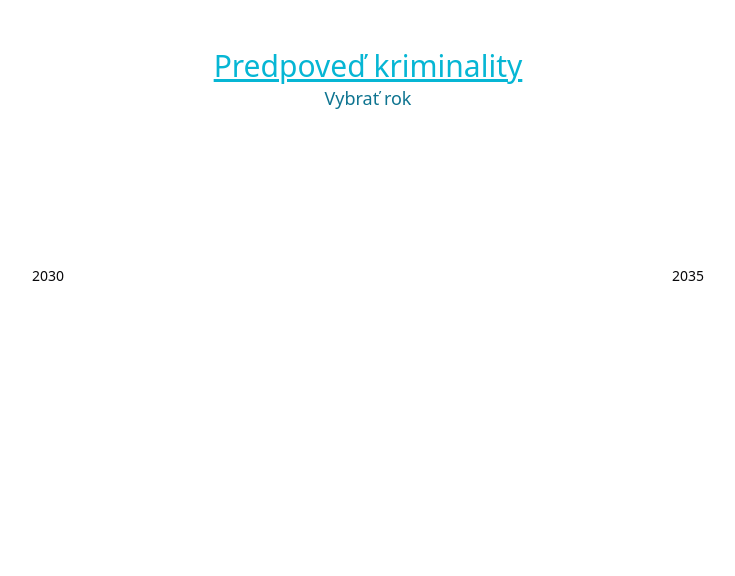
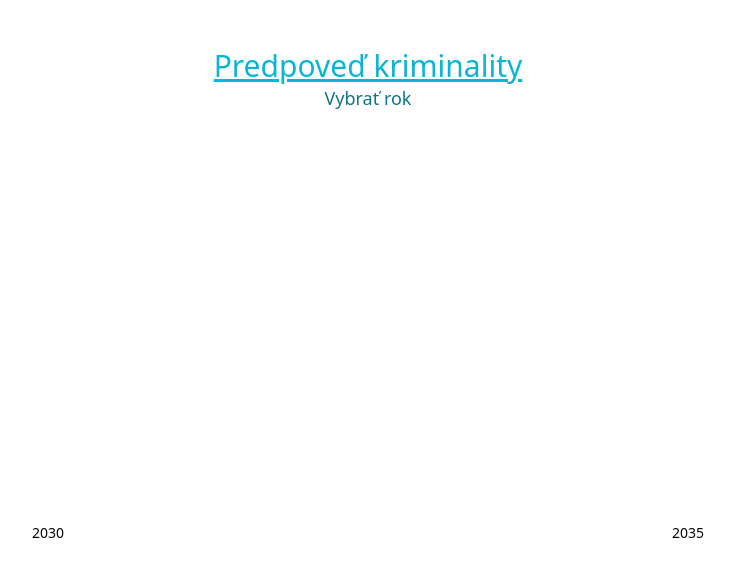
Before and after one commit to michqo/predpoved-kriminality, a React (Vite) app: page / in a window 1280 px wide. Shown: the top 576 px of the page, without its empty margins (272-1007 px from the left). Built offline with nearby package versions, Linux system fonts and the light colour scheme.

Commit message:
fix: page layout

```diff
--- a/src/App.tsx
+++ b/src/App.tsx
@@ -3,13 +3,13 @@ import Modal from './components/Modal';
 
 function App() {
   return (
-    <div className="flex flex-col items-center">
-      <div className="flex flex-col items-center">
+    <div className="h-screen grid grid-flow-row-dense grid-rows-3">
+      <div className="flex flex-col items-center row-span-1">
         <h1 className="mt-12 text-3xl text-cyan-500 underline">Predpoveď kriminality</h1>
         <h2 className="text-lg text-cyan-700">Vybrať rok</h2>
       </div>
 
-      <div className="mt-36 grid w-full grid-flow-col items-stretch justify-stretch">
+      <div className="grid w-full grid-flow-col row-span-2 items-stretch">
         <Modal text="2030">
           <DialogHeader>
             <DialogTitle>Predpoveď pre rok 2030</DialogTitle>
--- a/src/components/Modal.tsx
+++ b/src/components/Modal.tsx
@@ -11,7 +11,7 @@ function Modal({ text, children }: ModalProps) {
     <>
       <Dialog>
         <DialogTrigger>
-          <Button variant="ghost" className="w-full">
+          <Button variant="ghost" className="w-full h-full">
             {text}
           </Button>
         </DialogTrigger>
```
